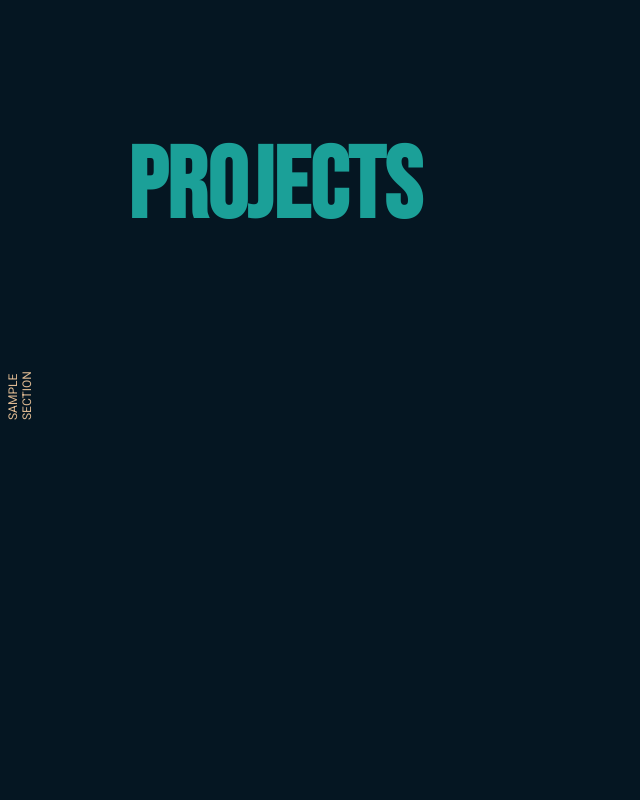
After one commit to TechnicalDC/mywebsite, a Flask app: page /projects in a window 1280 px wide. The commit adds this page. Shown: the whole page, without its empty margins (0-640 px from the left). Run offline with Flask 2, Linux system fonts and the light colour scheme; tables that the repository leaves empty hold one stand-in row (values such as "Sample post").

Commit message:
Updated on 21 August 2022

```diff
--- a/app.py
+++ b/app.py
@@ -1,5 +1,5 @@
 # IMPORTS
-from flask import Flask, render_template, request
+from flask import Flask, render_template, request, redirect, url_for
 from flask_admin import Admin
 from flask_admin.contrib.sqla import ModelView
 from flask_sqlalchemy import SQLAlchemy
@@ -33,6 +33,7 @@ class Configuation(db.Model):
 class Sections(db.Model):
     id = db.Column(db.Integer, primary_key = True)
     name = db.Column(db.String, unique = True, nullable = False)
+    disp_name = db.Column(db.String, nullable = False, default = name)
     url = db.Column(db.String, nullable = False)
     icon = db.Column(db.String, nullable = False)
     is_active = db.Column(db.Boolean, default = True)
@@ -70,6 +71,10 @@ admin_area.add_view(ModelView(Contact, db.session))
 
 # VIEWS
 @app.route('/')
+def index():
+    return redirect(url_for('home'))
+
+@app.route('/home')
 def home():
     sections = Sections.query.filter_by(is_active = True).all()
     return render_template("home.html", sections = sections)
@@ -78,22 +83,27 @@ def home():
 def about():
     data = None
     section = Sections.query.filter_by(name = "about", is_active = True).first()
+    sections = None
     if section is not None:
+        sections = Sections.query.filter_by(is_active = True).all()
         data = About.query.filter_by(default = True).first()
-    return render_template("about.html", data = data)
+    return render_template("about.html", data = data, sections = sections)
 
 @app.route('/skills')
 def skills():
     skills = None
+    sections = None
     section = Sections.query.filter_by(name = "skills", is_active = True).first()
     if section is not None:
         skills = Skills.query.all()
-    return render_template("skills.html", data = skills)
+        sections = Sections.query.filter_by(is_active = True).all()
+    return render_template("skills.html", data = skills, sections = sections)
 
 @app.route('/contact', methods=['POST', 'GET'])
 def contact():
     form = None
     section = Sections.query.filter_by(name = "contact", is_active = True).first()
+    sections = Sections.query.filter_by(is_active = True).all()
     if section is not None:
         form = ContactForm()
         name = None
@@ -109,7 +119,13 @@ def contact():
             form.name.data = None
             form.email.data = None
             form.message.data = None
-    return render_template("contact.html", form = form)
+    return render_template("contact.html", form = form, sections = sections)
+
+@app.route('/projects')
+def project():
+    sections = Sections.query.filter_by(is_active = True).all()
+    return render_template("projects.html", sections = sections)
+
 
 # MAIN
 if __name__ == '__main__':
--- a/static/css/index.css
+++ b/static/css/index.css
@@ -2,9 +2,10 @@
 @import url('https://fonts.googleapis.com/css2?family=Bebas+Neue&family=Roboto:wght@300;400;500;700;900&display=swap');
 
 :root {
-	--background: #040F3D;
-	--foreground: #C6C4C5;
-	--highlight: #4BFFA5;
+	--background: #051622;
+	--foreground: #DEB992;
+	--highlight: #1BA098;
+	--secondary-highlight: #036862;
 }
 
 * {
@@ -34,18 +35,28 @@ nav {
 	z-index: 1000;
 	height: 100%;
 	width: 40px;
-	background-color: var(--background);
 }
 
-nav a {
+.navbar {
+	height: 100%;
+	display: flex;
+	flex-direction: column;
+	justify-content: center;
+}
+
+.navbar a {
 	color: var(--foreground);
 	text-decoration: none;
+	text-align: center;
+	text-transform: uppercase;
+	margin: 30px 0px;
 	transform: rotateZ(-90deg);
 }
 
 .content {
 	height: 100vh;
 	width: 100vw;
+	padding: 10%;
 }
 
 .inner-wrapper {
--- a/templates/about.html
+++ b/templates/about.html
@@ -1,7 +1,7 @@
 {% extends 'index.html' %}
 {% block section %}
 <div class="content about" id="about">
-	<h1> {{ data.section }} </h1>
+	<h1>ABOUT</h1>
 	<p>
 	{{ data.text }}
 	</p>
--- a/templates/contact.html
+++ b/templates/contact.html
@@ -3,7 +3,6 @@
 <div class="content contact" id="contact">
 	<h1>FORM</h1>
 	<form class="form" action="/contact" method = 'post'>
-		{{ form.hidden_tag() }}
 		{{ form.name.label }}
 		{{ form.name() }}
 		{{ form.email.label }}
--- a/templates/index.html
+++ b/templates/index.html
@@ -3,13 +3,13 @@
 		<title>
 			Dilip's Website
 		</title>
-		<!-- <link rel="stylesheet" href="static/css/index.css"> -->
+		<link rel="stylesheet" href="static/css/index.css">
 	</head>
 <body>
 	<nav>
 		<div class="navbar">
 			{% for section in sections %}
-			<a class="links" href="{{ section.url }}">{{ section.icon }}</a>
+			<a class="links" href="{{ section.url }}">{{ section.disp_name }}</a>
 			{% endfor %}
 		</div>
 	</nav>
--- /dev/null
+++ b/templates/projects.html
@@ -0,0 +1,6 @@
+{% extends 'index.html' %}
+{% block section %}
+<div class="content projects" id="projects">
+	<H1>PROJECTS</H1>
+</div>
+{% endblock %}
```
